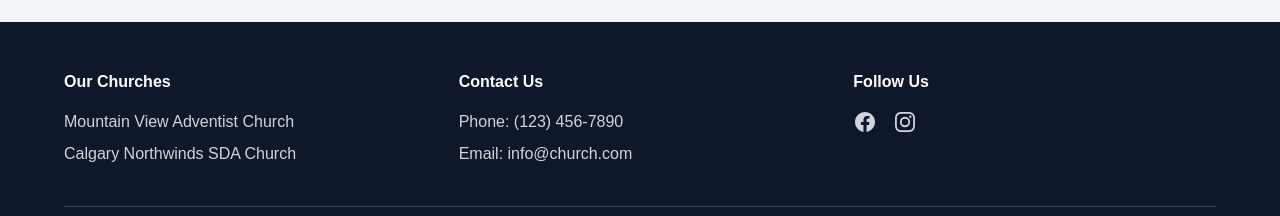
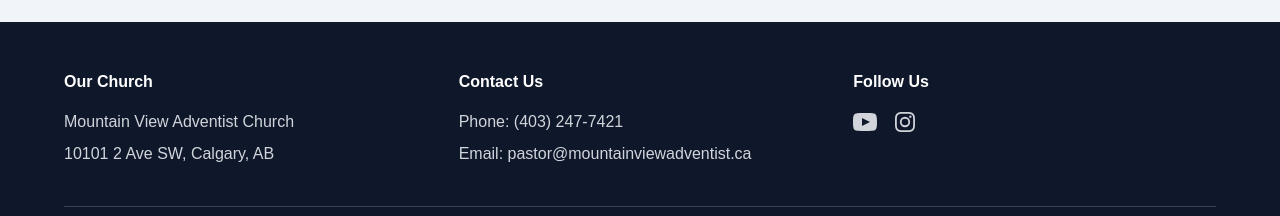
Before and after one commit to blbacelar/mountain-view-church, a Next.js app: page / in a window 1280 px wide. Shown: the part 3075-3291 px from the top of the page. Built offline with nearby package versions, Linux system fonts and the light colour scheme.

Commit message:
changed footer info. Added real data

```diff
--- a/app/components/Footer.tsx
+++ b/app/components/Footer.tsx
@@ -7,10 +7,10 @@
         <div className="grid md:grid-cols-3 gap-8">
           {/* Church Information */}
           <div>
-            <h3 className="text-white font-semibold mb-4">Our Churches</h3>
+            <h3 className="text-white font-semibold mb-4">Our Church</h3>
             <ul>
               <li className="mb-2">Mountain View Adventist Church</li>
-              <li className="mb-2">Calgary Northwinds SDA Church</li>
+              <li className="mb-2">10101 2 Ave SW, Calgary, AB</li>
             </ul>
           </div>
 
@@ -19,16 +19,16 @@
             <h3 className="text-white font-semibold mb-4">Contact Us</h3>
             <ul>
               <li className="mb-2">
-                <a href="tel:+1234567890" className="hover:text-yellow-500">
-                  Phone: (123) 456-7890
+                <a href="tel:+4032477421" className="hover:text-yellow-500">
+                  Phone: (403) 247-7421
                 </a>
               </li>
               <li className="mb-2">
                 <a
-                  href="mailto:info@church.com"
+                  href="mailto:pastor@mountainviewadventist.ca"
                   className="hover:text-yellow-500"
                 >
-                  Email: info@church.com
+                  Email: pastor@mountainviewadventist.ca
                 </a>
               </li>
             </ul>
@@ -38,17 +38,23 @@
           <div>
             <h3 className="text-white font-semibold mb-4">Follow Us</h3>
             <div className="flex space-x-4">
-              <a href="#" className="hover:text-yellow-500">
-                <span className="sr-only">Facebook</span>
+              <a
+                href="https://www.youtube.com/@MountainViewAdventist"
+                className="hover:text-yellow-500"
+              >
+                <span className="sr-only">YouTube</span>
                 <svg
                   className="h-6 w-6"
                   fill="currentColor"
                   viewBox="0 0 24 24"
                 >
-                  <path d="M22 12c0-5.523-4.477-10-10-10S2 6.477 2 12c0 4.991 3.657 9.128 8.438 9.878v-6.987h-2.54V12h2.54V9.797c0-2.506 1.492-3.89 3.777-3.89 1.094 0 2.238.195 2.238.195v2.46h-1.26c-1.243 0-1.63.771-1.63 1.562V12h2.773l-.443 2.89h-2.33v6.988C18.343 21.128 22 16.991 22 12z" />
+                  <path d="M19.615 3.184c-3.604-.246-11.631-.245-15.23 0-3.897.266-4.356 2.62-4.385 8.816.029 6.185.484 8.549 4.385 8.816 3.6.245 11.626.246 15.23 0 3.897-.266 4.356-2.62 4.385-8.816-.029-6.185-.484-8.549-4.385-8.816zm-10.615 12.816v-8l8 3.993-8 4.007z" />
                 </svg>
               </a>
-              <a href="#" className="hover:text-yellow-500">
+              <a
+                href="https://www.instagram.com/mtnviewsda.yyc/"
+                className="hover:text-yellow-500"
+              >
                 <span className="sr-only">Instagram</span>
                 <svg
                   className="h-6 w-6"
```
